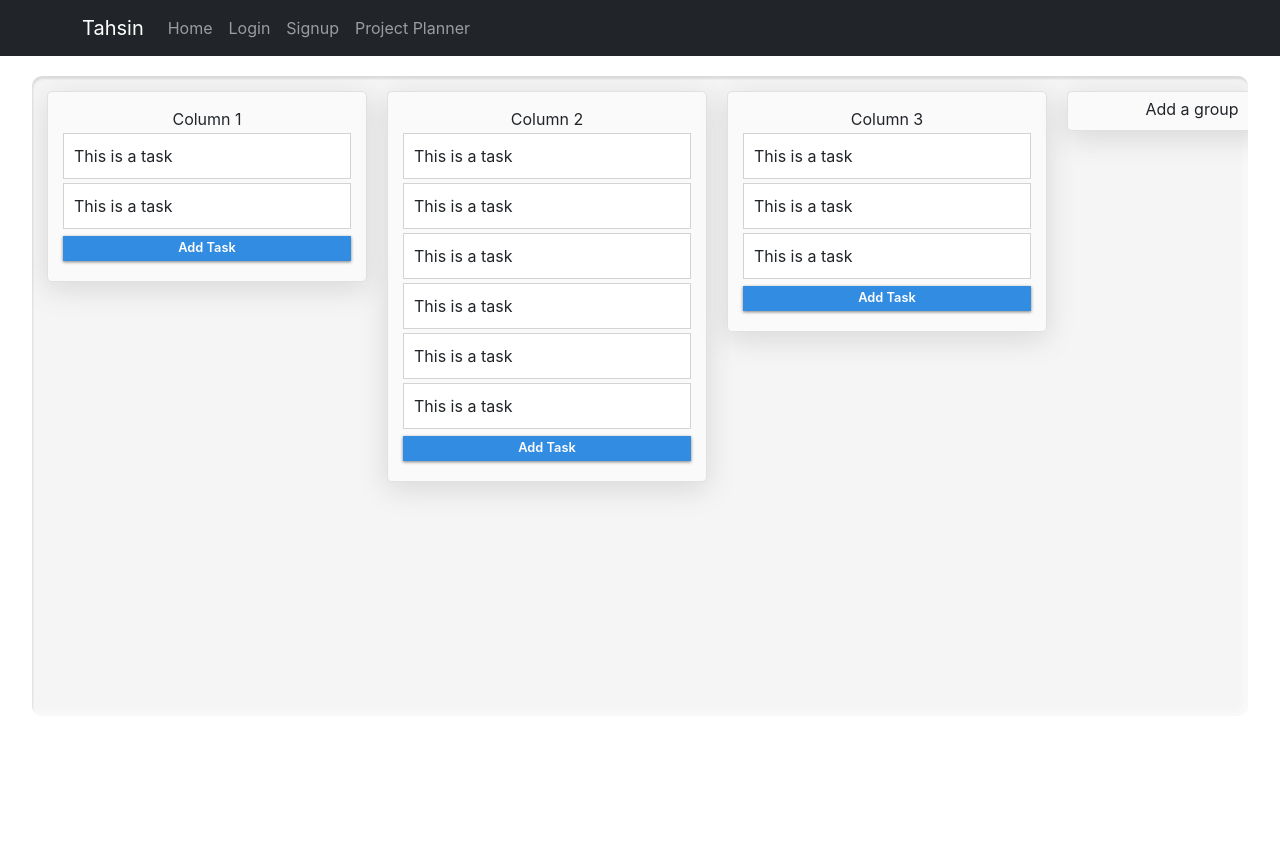
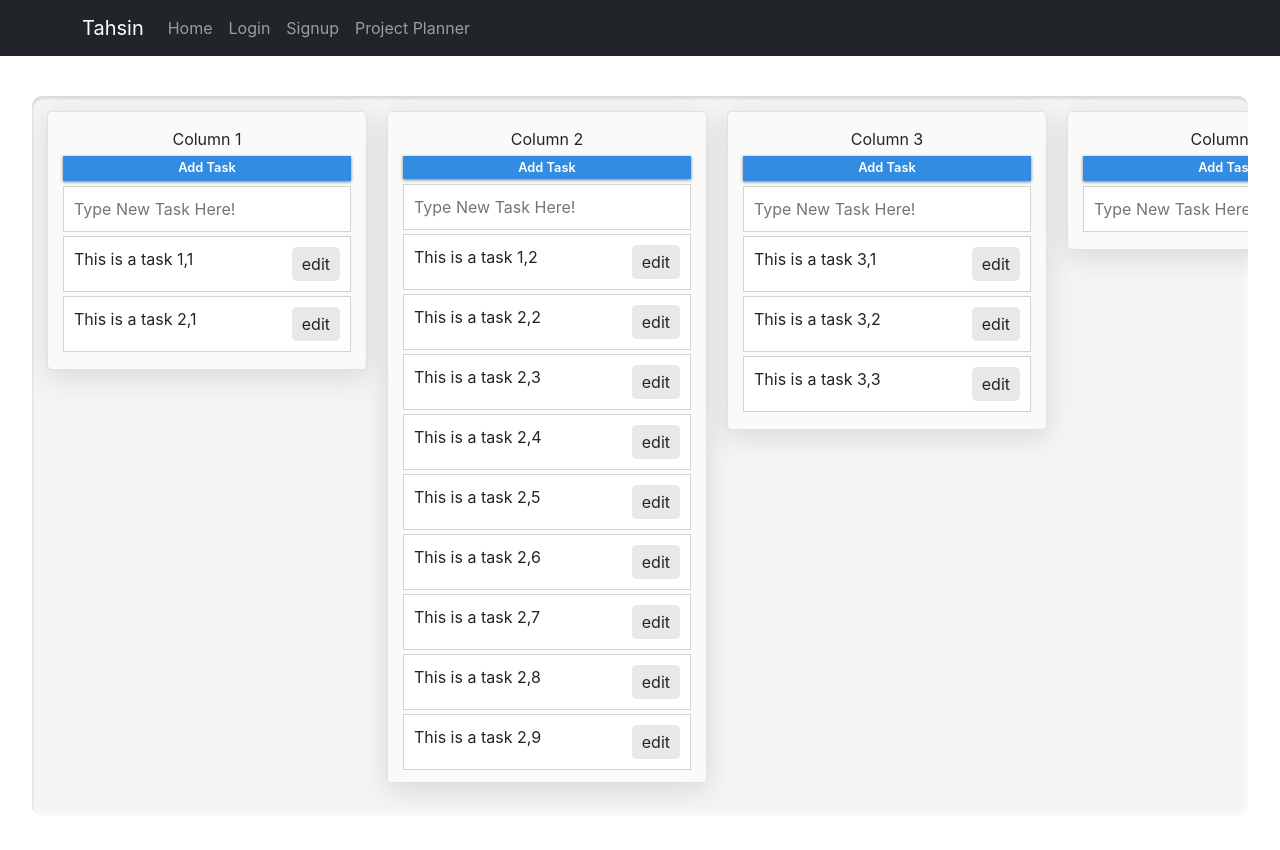
Before and after one commit to mtkwebdev/organise-fe, a React (Create React App) app: page /planner in a window 1280 px wide. Shown: the top 850 px of the page. Before the commit the page ends 800 px from the top, so only its background shows below. Built offline with nearby package versions, Linux system fonts and the light colour scheme.

Commit message:
trying to caputre data from inputs

```diff
--- a/src/components/UserTasks/TaskStage/Kamban.js
+++ b/src/components/UserTasks/TaskStage/Kamban.js
@@ -1,4 +1,4 @@
-import React, {useState} from 'react'
+import React, {useState, useRef} from 'react'
 // import TaskCard from '../Cards/TaskCard'
 // import TaskColumns from './TaskColumns'
 // import './TasksDisplay.scss'
@@ -11,54 +11,82 @@ const defaultState = [
     {
         titles: 'Column 1',
         tasks: [
-            'This is a task',
-            'This is a task',
+            'This is a task 1,1',
+            'This is a task 2,1',
         ]
     },
     {
         titles: 'Column 2',
         tasks: [
-            'This is a task',
-            'This is a task',
-            'This is a task',
-            'This is a task',
-            'This is a task',
-            'This is a task',
+            'This is a task 1,2',
+            'This is a task 2,2',
+            'This is a task 2,3',
+            'This is a task 2,4',
+            'This is a task 2,5',
+            'This is a task 2,6',
+            'This is a task 2,7',
+            'This is a task 2,8',
+            'This is a task 2,9',
         ]
     },
     {
         titles: 'Column 3',
         tasks: [
-           'This is a task',
-           'This is a task',
-           'This is a task',
+           'This is a task 3,1',
+           'This is a task 3,2',
+           'This is a task 3,3',
         ]
+    },
+    {
+        titles: 'Column 4',
+        tasks: []
     },
 ]
 
+const stateTemplate = {
+    titles: '',
+    tasks: [
+       'This is a task',
+    ]
+}
+
 const [content, setContent] = useState(defaultState)
 
+const newTask = useRef()
 
+function addNewColumn(addTitle){
+    setContent({
+        titles: addTitle,
+        tasks: []})
+}
+// function addNewTask(e, parentColumn){
+function addNewTask(){
+    // console.log(parentColumn.concat({task:[e.target.value]}))
+    console.log('hello')
+}
 
     if (content) {
         return (
             <div className="dndContainer">
                 <div className="dndGroups">
                     {content.map((column)=>(
-                    <div key={column.titles.length} className="columns">
+                    <div key={column.titles.length +1} className="columns">
                         <div className="column">
                         {column.titles}
+                            <div className="addTask" onCLick={addNewTask}>Add Task</div>
+                            {/* <input name='task' placeholder="Type New Task Here!" type="text"  onBlur={(e)=>{addNewTask(e,column.tasks)}}/> */}
+                            <input name='task' placeholder="Type New Task Here!" type="text" ref={newTask} />
                                 {column.tasks.map((task)=>(
-                            <div className="dndItems">
+                            <div key={column.tasks.length} draggable onClick={()=>{console.log(column.titles, task)}} className="dndItems">
                                     {task}
+                                    <span>edit</span>
                             </div>
                                 ))}
-                            <div className="addTask">Add Task</div>
                         </div>
                     </div>
                     ))}
                 </div>
-                <div className="addColumns" >Add a group</div>
+                <div className="addColumns" onClick={addNewColumn}>Add a group</div>
             </div>
         )
     }
--- a/src/components/UserTasks/TaskStage/kambanStyles.scss
+++ b/src/components/UserTasks/TaskStage/kambanStyles.scss
@@ -3,13 +3,13 @@
     flex-direction: row;
     background: rgb(245, 245, 245);
     width: 95vw;
-    height: 80vh;
+    height: 45rem;
     border-radius: 10px;
-    margin: 20px auto;
-    overflow: auto;
+    margin: 2.5rem auto;
+    overflow-x: scroll;
+    overflow-y: none;
     box-shadow: rgb(220, 220, 220) 1px 3px 2px 0px inset, rgba(255, 255, 255, 0.5) -3px -3px 6px 1px inset;
     padding: 5px;
-
 
     .addColumns{
         height: 40px;
@@ -29,11 +29,17 @@
         display: flex;
         flex-direction: row;
         height: max-content;
+        width: max-content;
 
+        .columns{
+            height: 40rem;
+        }
         .column{
             display: flex;
             flex-direction: column;
             min-width: 20rem;
+            height: min-content;
+            max-height: 42rem;
             margin: 10px;
             padding: 15px;
             background: rgb(250, 250, 250);
@@ -41,15 +47,30 @@
             border: 1px solid rgb(225, 225, 225);
             border-radius: 5px;
             text-align: center;
+            overflow-y:scroll;
+            overflow-x: hidden;
+            & > input {
+                border: 1px solid lightgrey;
+                padding: 10px;
+                margin-bottom: 2px;
+            }
         }
 
         .dndItems{
+            display: flex;
+            flex-direction: row;
             background: white;
             border: 1px solid lightgrey;
             padding: 10px;
             margin: 2px auto;
             width: 18rem;
-            text-align:start
+            text-align:start;
+            justify-content: space-between;
+            & > span {
+                background-color: rgb(232, 232, 232);
+                padding: 5px 10px;
+                border-radius: 5px;
+            }
         }
         .addTask{
             display: flex;
--- a/src/features/kambanSlice.js
+++ b/src/features/kambanSlice.js
@@ -1,12 +1,12 @@
 import { createSlice } from "@reduxjs/toolkit";
 
 const initialState = {
-    column: {
-        id: [],
-        labels: [],
-        length:[]
-    },
-    cards: []
+    kambanBoard:[
+        {
+            titles: '',
+            tasks: []
+        }
+    ]
 }
 
 export const kambanBoard = createSlice({
@@ -14,16 +14,11 @@ export const kambanBoard = createSlice({
     initialState,
     reducers: {
         addColumn: (state,action)=> {
-            state.column.id = action.payload
-            state.column.labels = action.payload
-            state.column.length = action.payload
+            state.kambanBoard.titles = action.payload
         },
-        addCard: (state,action)=> {
-            state.cards.id = action.payload
-            state.cards.content = action.payload
-            state.cards.priority = action.payload
+        addTasks: (state,action)=> {
+            state.kambanBoard.tasks = action.payload
         },
-
     }
 })
 
```
